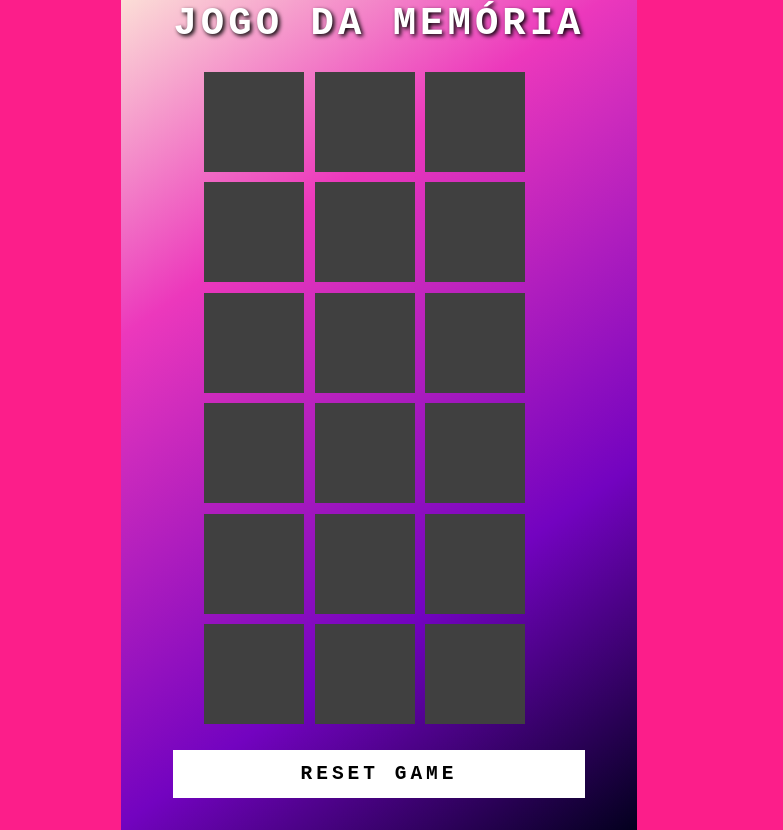
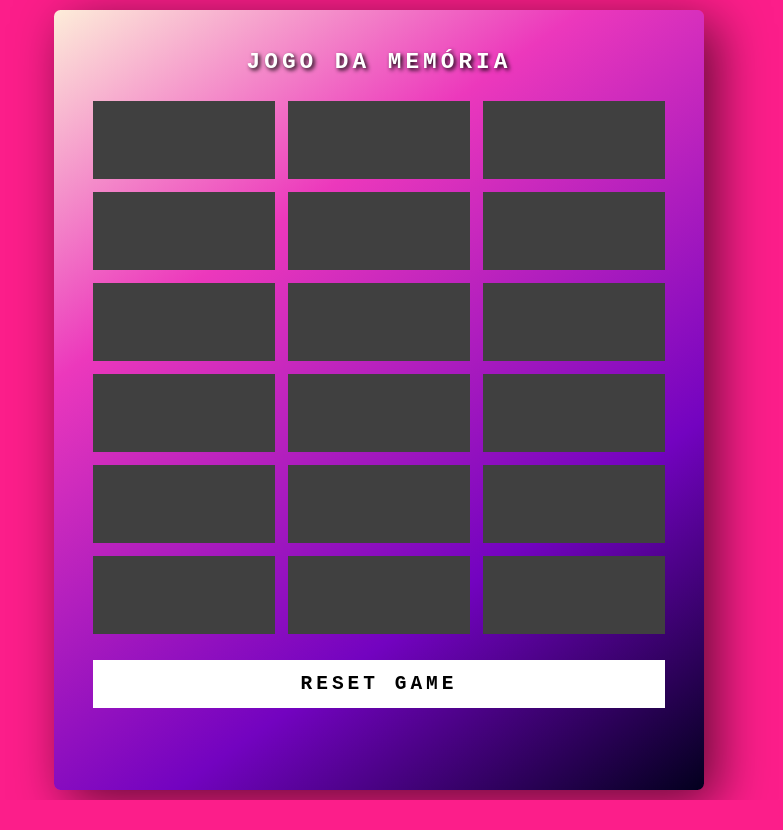
Before and after one commit to Ruan-Moraes/Jogo-da-memoria_DIO, a plain HTML site: page index.html in a window 1280 px wide. Shown: the whole page, without its empty margins (261-1044 px from the left). After the commit the page ends 800 px from the top, so only its background shows below. Drawn offline with Linux system fonts and the light colour scheme.

Commit message:
PROJETO MELHORADO E FINALIZADO

```diff
--- a/assets/css/styles.css
+++ b/assets/css/styles.css
@@ -3,25 +3,19 @@
   padding: 0;
   box-sizing: border-box;
   font-family: monospace;
+  letter-spacing: 4px;
 }
 
 body {
-    height: 100vh;
-    display: flex;
-    justify-content: center;
-    align-items: center;
   background-color: #fc1e8a;
   user-select: none;
 }
 
 .container {
-    position: relative;
-    padding: 2.5rem 4rem;
+  width: 100vw;
+  height: 100vh;
   display: flex;
   flex-direction: column;
-    justify-content: center;
-    align-items: center;
-    gap: 2rem;
   background-image: linear-gradient(
     325deg,
     #03001e 0%,
@@ -31,24 +25,102 @@ body {
   );
 }
 
-h2 {
-    font-size: 3rem;
+.box h2 {
+  font-size: 1.75rem;
   color: white;
+  text-align: center;
   text-shadow: 2px 2px 4px black;
   text-transform: uppercase;
-    letter-spacing: 4px;
+}
+
+.box {
+  padding: 1rem;
+  display: flex;
+  flex-direction: column;
+  justify-content: center;
+  align-items: center;
+  gap: 2rem;
+}
+
+.game {
+  position: relative;
+  width: 100%;
+  display: grid;
+  grid-template-columns: repeat(3, 1fr);
+  gap: 1rem;
+  transform-style: preserve-3d;
+  perspective: 32rem;
+}
+
+.item {
+  height: 6rem;
+  display: flex;
+  justify-content: center;
+  align-items: center;
+  font-size: 3rem;
+  background-image: linear-gradient(
+    325deg,
+    #ec38bc 30%,
+    #7303c0 70%,
+    #03001e 100%
+  );
+  transform: rotateY(180deg);
+  -webkit-transform: rotateY(180deg);
+  -moz-transform: rotateY(180deg);
+  -ms-transform: rotateY(180deg);
+  -o-transform: rotateY(180deg);
+  transition: 0.25s;
+  -webkit-transition: 0.25s;
+  -moz-transition: 0.25s;
+  -ms-transition: 0.25s;
+  -o-transition: 0.25s;
+}
+
+.item::after {
+  content: '';
+  position: absolute;
+  inset: 0;
+  background: #404040;
+  transform: rotateY(0deg);
+  -webkit-transform: rotateY(0deg);
+  -moz-transform: rotateY(0deg);
+  -ms-transform: rotateY(0deg);
+  -o-transform: rotateY(0deg);
+  backface-visibility: hidden;
+  -webkit-backface-visibility: hidden;
+  transition: 0.25s;
+  -webkit-transition: 0.25s;
+  -moz-transition: 0.25s;
+  -ms-transition: 0.25s;
+  -o-transition: 0.25s;
+}
+
+.openBox {
+  transform: rotateY(0);
+  -webkit-transform: rotateY(0);
+  -moz-transform: rotateY(0);
+  -ms-transform: rotateY(0);
+  -o-transform: rotateY(0);
+}
+
+.openBox::after,
+.combinedBox::after {
+  transform: rotateY(180deg);
+  -webkit-transform: rotateY(180deg);
+  -moz-transform: rotateY(180deg);
+  -ms-transform: rotateY(180deg);
+  -o-transform: rotateY(180deg);
 }
 
 .reset {
   width: 100%;
   padding: 1rem 1.5rem;
+  background-color: white;
+  border: none;
   font-size: 1.5rem;
   font-weight: 700;
-    letter-spacing: 4px;
   text-transform: uppercase;
   color: black;
-    background-color: white;
-    border: none;
   cursor: pointer;
 }
 
@@ -57,43 +129,27 @@ h2 {
   background-color: #262806;
 }
 
-.game {
-    width: 26.875rem;
-    display: flex;
-    flex-wrap: wrap;
-    gap: 0.8rem;
-    transform-style: preserve-3d;
-    perspective: 32rem;
+@media screen and (min-width: 48rem) {
+  .container {
+    position: absolute;
+    top: 50%;
+    left: 50%;
+    transform: translate(-50%, -50%);
+    -webkit-transform: translate(-50%, -50%);
+    -moz-transform: translate(-50%, -50%);
+    -ms-transform: translate(-50%, -50%);
+    -o-transform: translate(-50%, -50%);
+    max-width: 50rem;
+    max-height: 60rem;
+    box-shadow: 1rem 1rem 4rem rgba(0, 0, 0, 0.6);
+    border-radius: 0.5rem;
+    -webkit-border-radius: 0.5rem;
+    -moz-border-radius: 0.5rem;
+    -ms-border-radius: 0.5rem;
+    -o-border-radius: 0.5rem;
   }
 
-.item {
-    height: 100px;
-    width: 100px;
-    position: relative;
-    display: flex;
-    justify-content: center;
-    align-items: center;
-    font-size: 3rem;
-    background-color: white;
-    transform: rotateY(180deg);
-    transition: 0.25s;
+  .box {
+    padding: 3rem;
   }
-
-.item::after {
-    content: '';
-    position: absolute;
-    inset: 0;
-    background: #404040;
-    transition: 0.25s;
-    transform: rotateY(0deg);
-    backface-visibility: hidden;
 }
-
-.item.boxOpen {
-    transform: rotateY(0);
-}
-
-.boxOpen::after,
-.boxMatch::after {
-    transform: rotateY(180deg);
-}
--- a/assets/js/scripts.js
+++ b/assets/js/scripts.js
@@ -17,42 +17,52 @@ const emojis = [
   '🎁',
   '🍉',
   '🍉',
-]
-let openCards = []
+];
 
-const shuffleEmojis = emojis.sort(() => (Math.random() > 0.5 ? 2 : -1))
+const openCards = [];
 
-for (let index = 0; index < emojis.length; index++) {
-    const box = document.createElement('div')
-    box.className = 'item'
-    box.innerHTML = shuffleEmojis[index]
-    box.onclick = handleClick
-    document.querySelector('.game').appendChild(box)
+const shuffleEmojis = emojis.sort(() => (Math.random() > 0.5 ? 2 : -1));
+
+for (let i = 0; i < emojis.length; i++) {
+  const emojiBox = document.createElement('div');
+
+  emojiBox.className = 'item';
+  emojiBox.innerHTML = shuffleEmojis[i];
+  emojiBox.onclick = handleClick;
+
+  document.querySelector('#game').appendChild(emojiBox);
 }
 
-function handleClick() {
+function handleClick(event) {
+  if (event.target.classList.contains('openBox')) {
+    return;
+  }
+
   if (openCards.length < 2) {
-        this.classList.add('boxOpen')
-        openCards.push(this)
+    event.target.classList.add('openBox');
+
+    openCards.push(event.target);
   }
 
   if (openCards.length === 2) {
-        setTimeout(checkMatch, 500)
+    setTimeout(checkMatch, 350);
   }
 }
 
 function checkMatch() {
   if (openCards[0].innerHTML === openCards[1].innerHTML) {
-        openCards[0].classList.add('boxMatch')
-        openCards[1].classList.add('boxMatch')
+    openCards[0].classList.add('boxMatch');
+    openCards[1].classList.add('boxMatch');
   } else {
-        openCards[0].classList.remove('boxOpen')
-        openCards[1].classList.remove('boxOpen')
+    openCards[0].classList.remove('openBox');
+    openCards[1].classList.remove('openBox');
   }
 
-    openCards = []
+  openCards.splice(0, 2);
 
-    if (document.querySelectorAll('.boxMatch').length == emojis.length) {
-        alert('Você venceu!')
+  if (document.querySelectorAll('.boxMatch').length === emojis.length) {
+    alert('Você venceu!');
+
+    document.location.reload(true);
   }
 }
--- a/index.html
+++ b/index.html
@@ -9,11 +9,13 @@
   </head>
   <body>
     <div class="container">
+      <div class="box">
         <h2>Jogo da memória</h2>
-            <div class="game"></div>
-            <button class="reset" onclick="window.location.reload()">
+        <div id="game" class="game"></div>
+        <button onclick="window.location.reload()" class="reset">
           Reset Game
         </button>
       </div>
+    </div>
   </body>
 </html>
```
Lines whose indentation alone changed are shown as unchanged.
